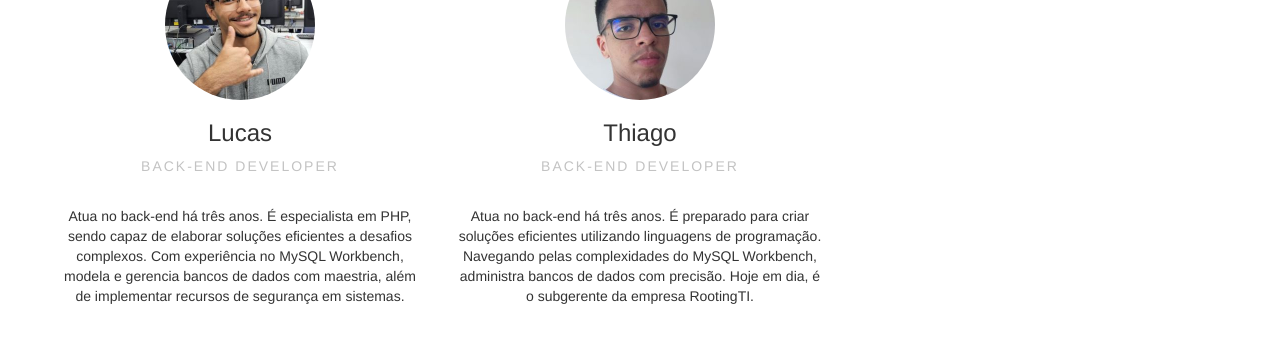
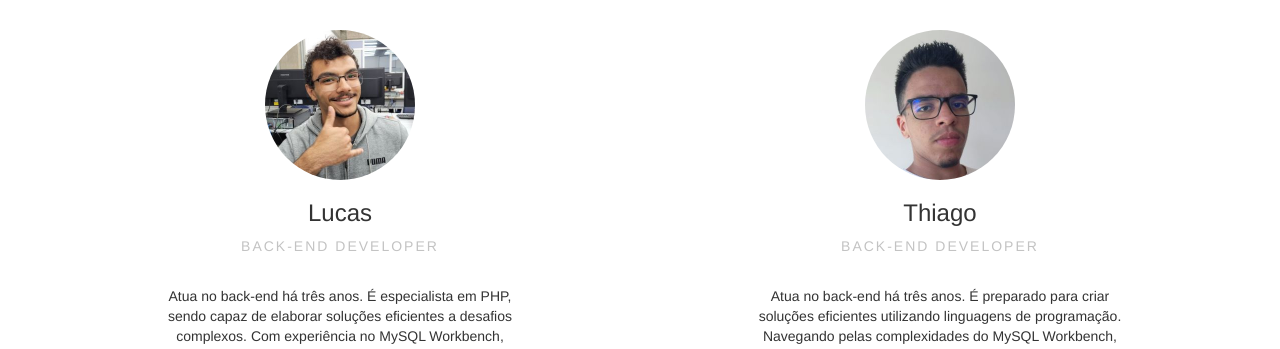
Before and after one commit to Caio04042005/RootingTI, a plain HTML site: page index.html in a window 1280 px wide. Shown: the part 2648-2997 px from the top of the page. Drawn offline with Linux system fonts and the light colour scheme.

Commit message:
Add files via upload

```diff
--- a/css/style.css
+++ b/css/style.css
@@ -967,3 +967,12 @@ p {
   color: #333;
   background-color: transparent;
 }
+
+#personSideDown{
+  margin: auto;
+
+}
+
+#personSideDown, #personSideUp {
+  margin-top: 40px;
+}
```
